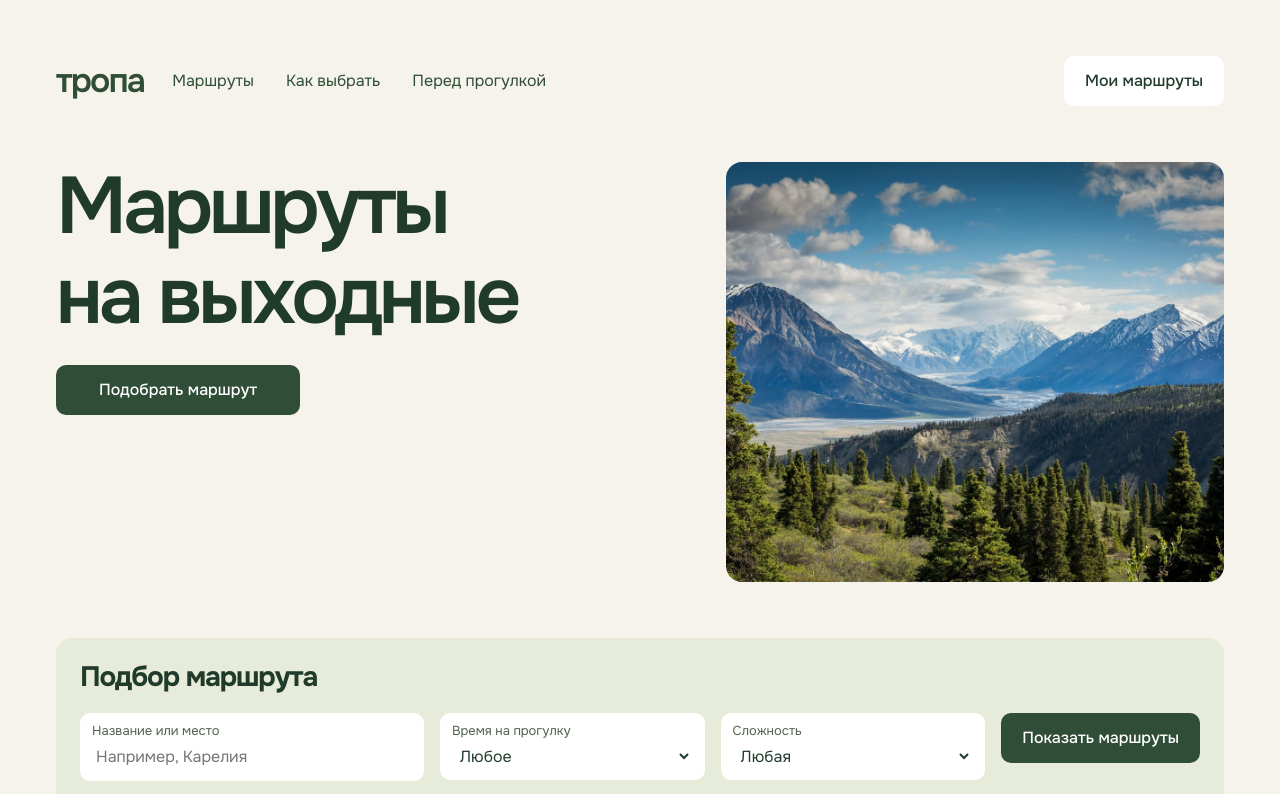
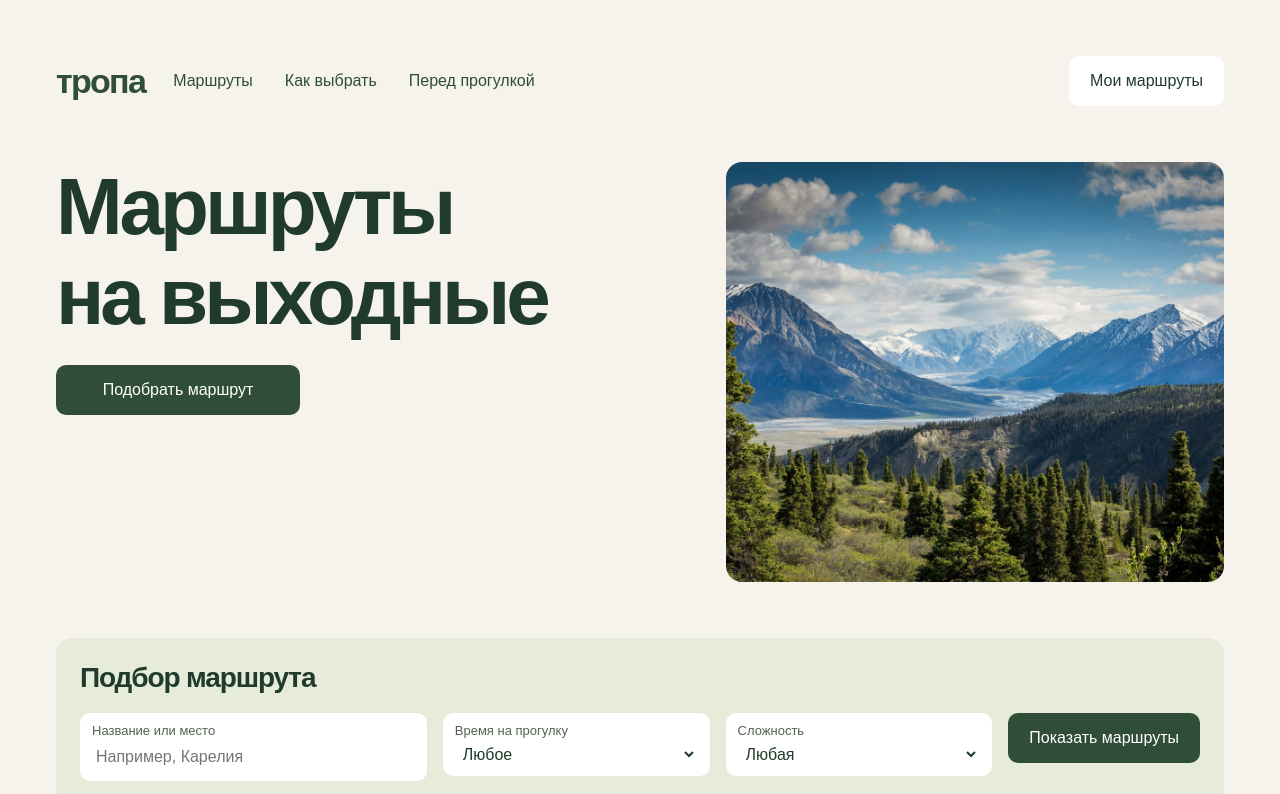
Before and after one commit to void167/tropa-html, a plain HTML site: page index.html in a window 1280 px wide. Shown: the top 794 px of the page. Drawn offline with Linux system fonts and the light colour scheme.

Commit message:
Исправить шрифт и добавить материалы проекта

```diff
--- a/css/style.css
+++ b/css/style.css
@@ -1,10 +1,3 @@
-@font-face {
-  font-family: Onest;
-  src: url("../fonts/onest.ttf") format("truetype");
-  font-weight: 100 900;
-  font-display: swap;
-}
-
 :root {
   --paper: #f5f3eb;
   --ink: #203b2b;
@@ -14,7 +7,7 @@
   --line: #c5cdbf;
   --white: #fff;
   --error: #95332c;
-  --font: Onest, Arial, sans-serif;
+  --font: Arial, "Segoe UI", sans-serif;
   --sm: 12px;
   --gap: 24px;
   --section: 56px;
@@ -304,7 +297,7 @@ button[type="reset"] {
 
 #count, .place, .facts {
   color: var(--muted);
-  font-size: 14px ;
+  font-size: 14px;
 }
 
 .cards {
```
Also changed, not shown: docs/console.png, docs/demo.gif, docs/desktop-1440.jpg, docs/mobile-390.jpg, 3 other files.
